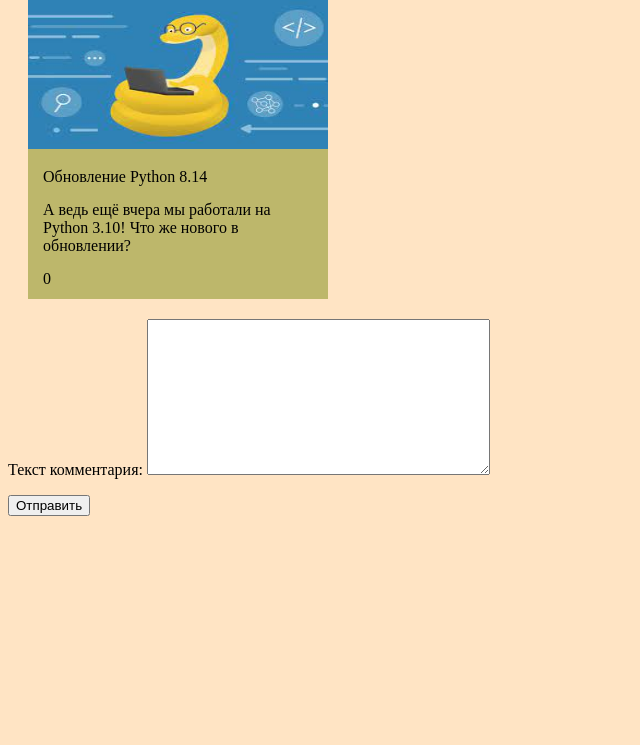
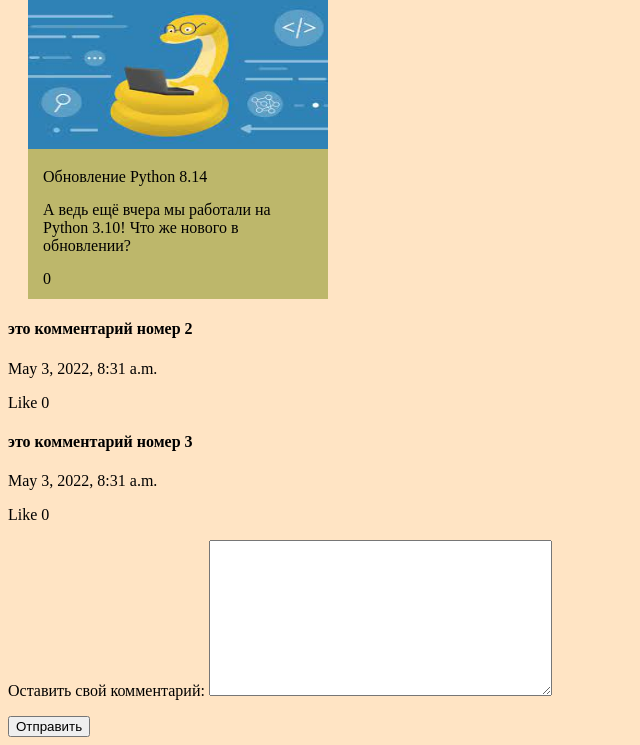
Before and after one commit to GeorgeLapidus/Blog, a Django app: page /post_detail/4 in a window 1280 px wide. Shown: the part 125-870 px from the top of the page, without its empty margins (0-640 px from the left). Before the commit the page ends 641 px from the top, so only its background shows below. Run offline with Django 4.2, Linux system fonts and the light colour scheme; data comes from the database, SQL or seed files in the repository; both versions use the stored data as it was after the commit.

Commit message:
added moderated comments to post_detail.html

```diff
--- a/main/models.py
+++ b/main/models.py
@@ -43,7 +43,7 @@
     post = models.ForeignKey('Post', on_delete=models.CASCADE, verbose_name='Новость')
     # user = models.ForeignKey('User', on_delete=models.CASCADE, verbose_name='Пользователь')
     date_created = models.DateTimeField(auto_now_add=True, verbose_name='Дата создания')
-    text = models.TextField(verbose_name='Текст комментария')
+    text = models.TextField(verbose_name='Оставить свой комментарий')
     is_publish = models.BooleanField(default=False, verbose_name='Опубликовать на сайте')
     likes = models.IntegerField(default=0)
 
--- a/main/templates/post_detail.html
+++ b/main/templates/post_detail.html
@@ -8,9 +8,13 @@
     <p style="margin: 15px;">{{ post.like }}</p>
 </div>
 
-    {{ comments }}
+    {%  for comment in comments %}
+        <p><h4>{{ comment.text }}</h4></p>
+        <p>{{ comment.date_created }}</p>
+        <p>Like {{ comment.likes }} </p>
+    {% endfor %}
 
-<form action="" method="post">
+    <form action="" method="post">
     {% csrf_token %}
     {{form.as_p}}
     <button> Отправить</button>
--- a/main/views.py
+++ b/main/views.py
@@ -16,14 +16,14 @@
     categories = Category.objects.all()
     post = Post.objects.get(id=id)
     form = CommentForm()
+    comments = Comment.objects.filter(is_publish='True', post_id=id)
     if request.method == 'POST':
         comment = Comment(text=request.POST.get("text"), post_id=id)
-        print (comment)
         comment.save()
         return render(request, 'success_add_comment.html')
 
 
-    context = {'categories': categories, 'post': post, 'form':form}
+    context = {'categories': categories, 'post': post, 'form':form, 'comments': comments}
     return render(request, 'post_detail.html', context)
 
 
```
Also changed, not shown: db.sqlite3.
